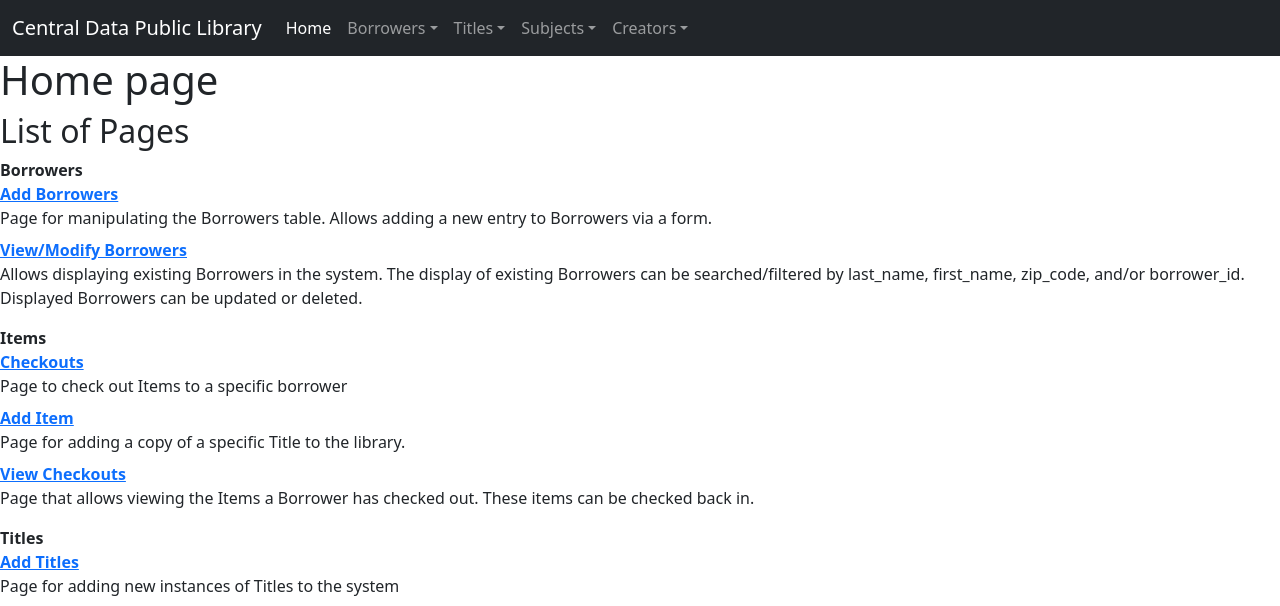
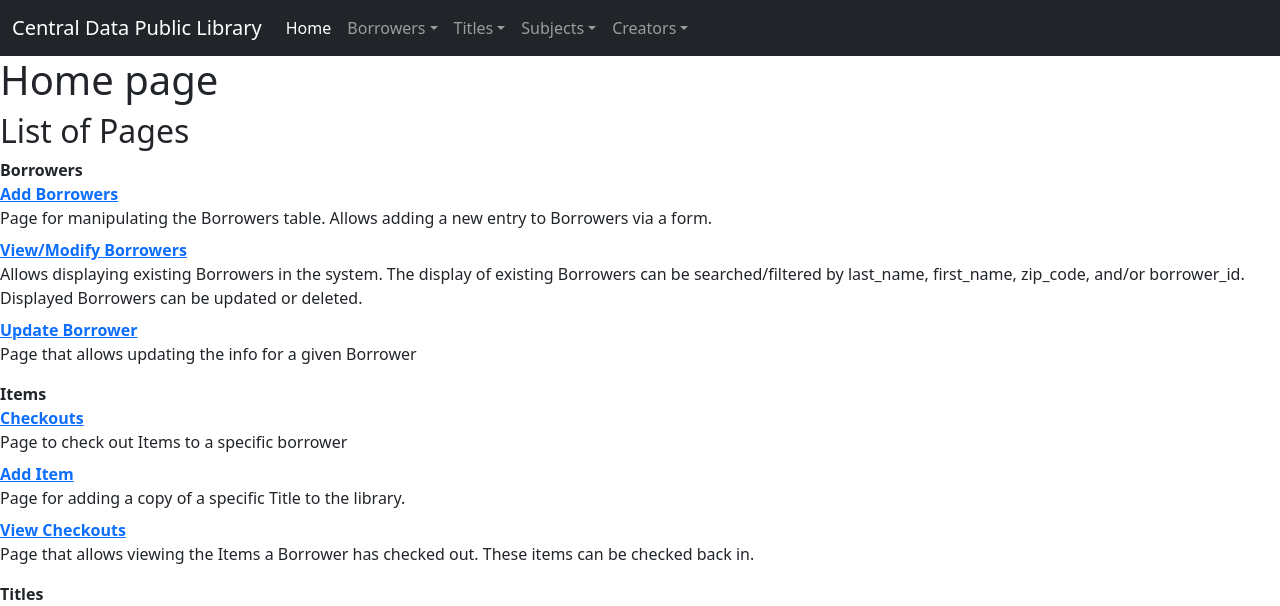
Before and after one commit to stumpfjo/CS340_Project, a Flask app: page / in a window 1280 px wide. Shown: the top 606 px of the page. Run offline with Flask 2, Linux system fonts and the light colour scheme.

Commit message:
re-added link to update_borrowers

```diff
--- a/templates/main.html
+++ b/templates/main.html
@@ -12,7 +12,8 @@
         <dd>Page for manipulating the Borrowers table. Allows adding a new entry to Borrowers via a form.</dd>
         <dt><a href="/borrowers/view_borrowers?view=all">View/Modify Borrowers</a></dt>
         <dd>Allows displaying existing Borrowers in the system. The display of existing Borrowers can be searched/filtered by last_name, first_name, zip_code, and/or borrower_id. Displayed Borrowers can be updated or deleted.</dd>
-
+				<dt><a href="/borrowers/update_borrowers">Update Borrower</a></dt>
+				<dd>Page that allows updating the info for a given Borrower</dd>
       </dl>
     </dd>
 		<dt>Items</dt>
```
